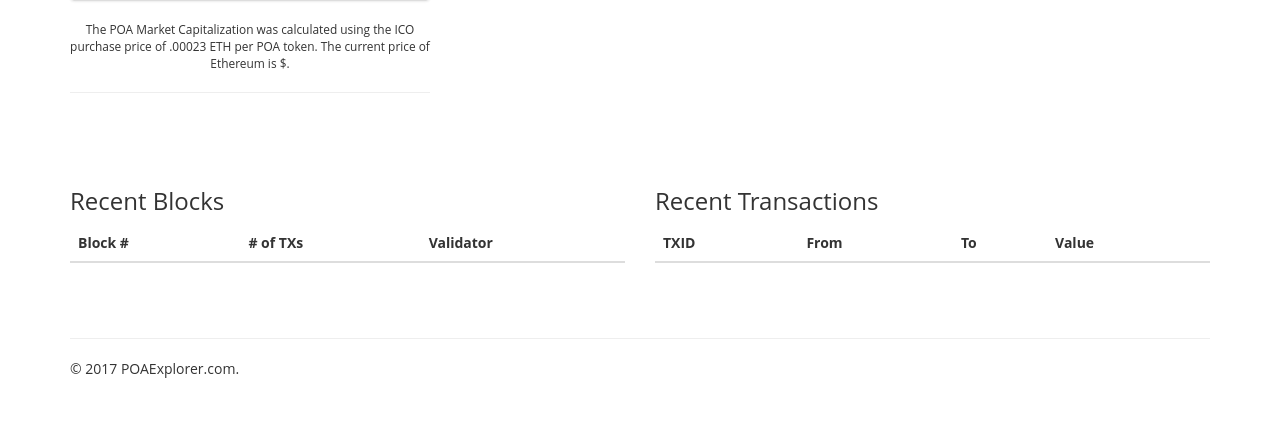
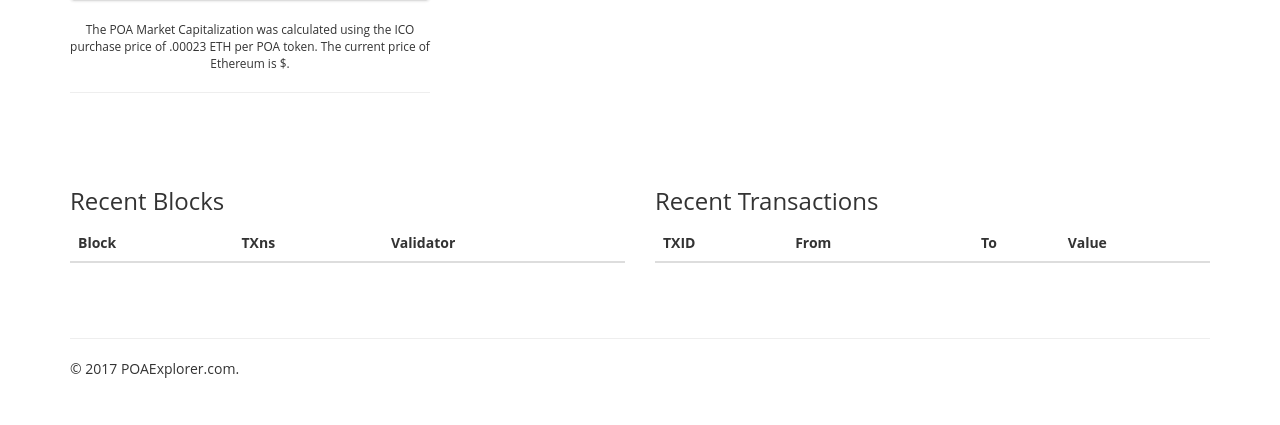
Before and after one commit to acravenho/poaexplorer.com, a CodeIgniter app: page /database/ in a window 1280 px wide. Shown: the part 375-800 px from the top of the page. Run offline with CodeIgniter, Linux system fonts and the light colour scheme; data that the repository does not hold is empty; some libraries are stand-ins or nearby versions.

Commit message:
Fixed table styling on blocks, transactions, and homepage.

```diff
--- a/application/views/blocks/block.php
+++ b/application/views/blocks/block.php
@@ -20,7 +20,7 @@
 <div class="row" style="margin-top:35px;">
 	<div class="col-md-12">
 		<h3>Transactions for Block #<?php echo $this->uri->segment(3); ?></h3>
-		<table id="blockTransactions" class="table">
+		<table id="blockTransactions" class="table table-striped transaction_table">
 			<thead>
 				<tr><td>TXID</td><td>To</td><td>From</td><td>Value</td></tr>
 			</thead>
--- a/application/views/homepage.php
+++ b/application/views/homepage.php
@@ -77,9 +77,9 @@
 			<div class="bd-callout bd-callout-info">
 				<h3 class="display-5">Recent Blocks</h3>
 			</div>
-			<table id="blockBlocks" class="table table-striped">
+			<table id="blockBlocks" class="table table-striped transaction_table">
 				<thead>
-					<tr><th>Block #</th><th># of TXs</th><th>Validator</th></tr>
+					<tr><th>Block</th><th>TXns</th><th>Validator</th></tr>
 				</thead>
 				<tbody>
 					<?php
@@ -104,9 +104,9 @@
 			<div class="bd-callout bd-callout-info">
 				<h3 class="display-5">Recent Transactions</h3>
 			</div>
-			<table id="blockTransactions" class="table table-striped">
+			<table id="blockTransactions" class="table table-striped transaction_table">
 				<thead>
-					<tr><th>TXID</th><th>From</th><th>To</th><th>Value</th></tr>
+					<tr><th>TXID</th><th>From</th><th></th><th>To</th><th>Value</th></tr>
 				</thead>
 				<tbody>
 					<?php
@@ -118,6 +118,8 @@
 									echo '<td><a href="'.base_url().'txid/search/'.$tx->txid.'">'.substr($tx->txid, 0, 12).'...</a></td>';
 
 									echo '<td>'.($tx->from_contract == 1 ? '<i class="fa fa-file-text-o" rel="tooltip" data-placement="bottom" title="" data-original-title="Contract"></i>' : '').' <a href="'.base_url().'address/search/'.$tx->from.'">'.substr($tx->from, 0, 12).'....</a></td>';
+
+									echo '<td><i class="fa fa-arrow-right"></i></td>';
 
 									if(empty($tx->to))
 									{
--- a/application/views/transactions/view.php
+++ b/application/views/transactions/view.php
@@ -5,8 +5,8 @@
 		<hr>
 		<?php
 			if(!empty($transactions)) {
-				echo '<table class="table table-striped">';
-					echo '<tr><th>Block</th><th>Time</th><th>TXID</th><th>From</th><th>To</th><th>Value</th></tr>';
+				echo '<table class="table table-striped transaction_table">';
+					echo '<tr><th>Block</th><th>Time</th><th>TXID</th><th>From</th><th></th><th>To</th><th>Value</th></tr>';
 					foreach($transactions as $t) {
 						echo '<tr>';
 							echo '<td><a href="'.base_url().'blocks/block/'.$t->blockNumber.'">'.$t->blockNumber.'</a></td>';
@@ -14,6 +14,8 @@
 							echo '<td><a href="'.base_url().'txid/search/'.$t->txid.'">'.substr($t->txid, 0, 21).'...</a></td>';
 							echo '<td>'.($t->from_contract == 1 ? '<i class="fa fa-file-text-o" rel="tooltip" data-placement="bottom" title="" data-original-title="Contract"></i>' : '').'<a href="'.base_url().'address/search/'.$t->from.'">'.substr($t->from, 0, 21).'...</a></td>';
 
+
+							echo '<td><i class="fa fa-arrow-right"></i></td>';
 
 							if(empty($t->to))
 							{
--- a/assets/js/main.js
+++ b/assets/js/main.js
@@ -75,8 +75,10 @@
 	    $('#trans_hash').html(transaction.blockHash);
 	    $('#trans_blockNumber').html('<a href="/blocks/block/'+transaction.blockNumber+'">'+transaction.blockNumber+'</a>');
 	    $('#trans_from').html('<a href="/address/search/'+transaction.from+'">'+transaction.from+'</a>');
+	    console.log(transaction.value);
 	    var transactionValue = poa.fromWei(transaction.value, 'ether');
-	    transactionValue = Number(transactionValue).toFixed(18);
+	    transactionValue = Number(transactionValue);
+	    transactionValue = transactionValue.toFixed(18);
 	    transactionValue = fixNumber(transactionValue);
 	    $('#trans_value').text(transactionValue + ' POA');
 	    var gasprice = poa.fromWei(transaction.gasPrice.toFixed(9), 'ether');
@@ -138,7 +140,7 @@
 			 for(i=0; i<transactionCount; i++) {
 				 var transaction = poa.eth.getTransaction(transactions[i]);
 				 var transactionValue = poa.fromWei(transaction.value, 'ether').toLocaleString();
-				 transactionValue = parseFloat(transactionValue).toFixed(18).toLocaleString();
+				 transactionValue = parseFloat(transactionValue).toFixed(10).toLocaleString();
 				 var string = '<tr><td><a href="/txid/search/'+transactions[i]+'">'+ transactions[i].substring(0,16) +'....</a></td><td><a href="/address/search/'+transaction.to+'">'+ transaction.to.substring(0,16) +'...</a></td><td><a href="/address/search/'+transaction.from+'">'+ transaction.from.substring(0,16) +'...</a></td><td style="text-align:right;">'+fixNumber(transactionValue)+' POA</td></tr>';
 				 $('#blockTransactions tbody').append(string);
 			 }
@@ -198,7 +200,7 @@
 				 for(i=0; i<transactionCount; i++) {
 					 var transaction = poa.eth.getTransaction(transactions[i]);
 					 var transactionValue = poa.fromWei(transaction.value, 'ether').toLocaleString();
-					 transactionValue = transactionValue.toFixed(18);
+					 transactionValue = transactionValue.toFixed(10);
 					 transactionValue = fixNumber(transactionValue);
 
 					 if(transaction.to == null)
```
